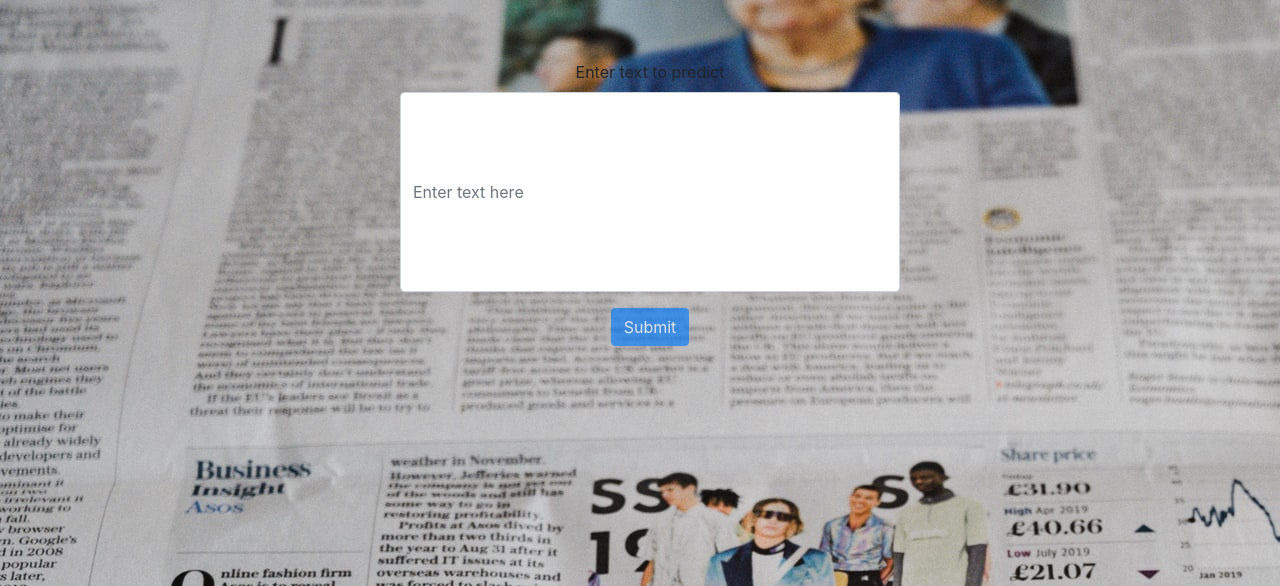
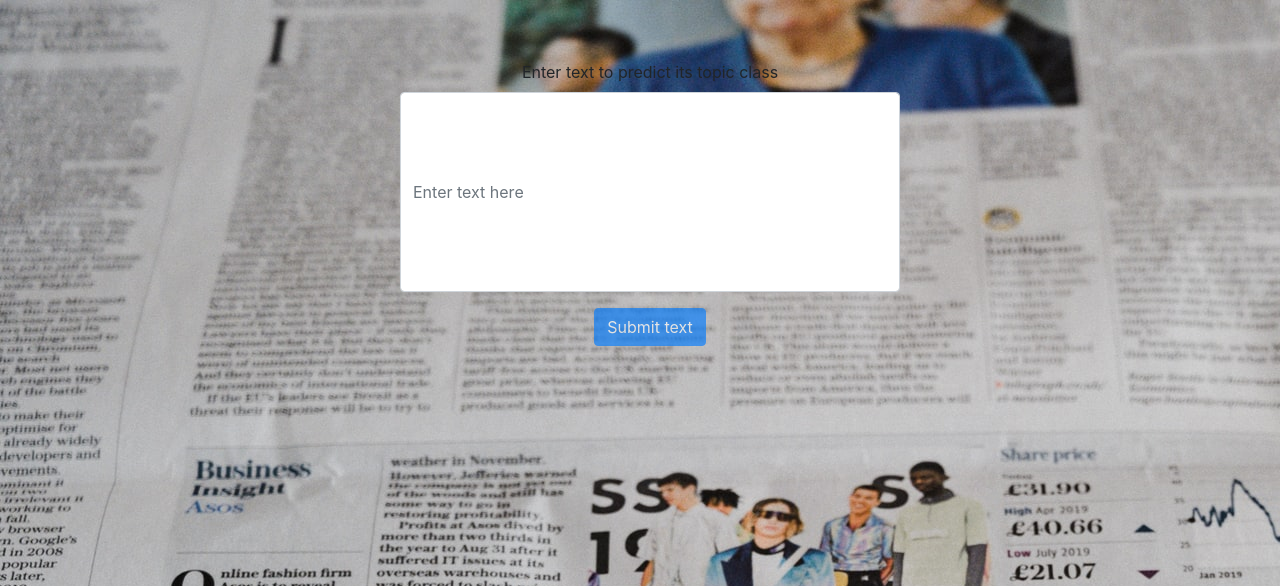
Before and after one commit to dataninjato/flask-ml-app, a Flask app: page / in a window 1280 px wide. Shown: the top 586 px of the page. Run offline with Flask 2, Linux system fonts and the light colour scheme; some libraries are stand-ins or nearby versions.

Commit message:
Update index.html

```diff
--- a/templates/index.html
+++ b/templates/index.html
@@ -20,11 +20,11 @@
 
     <form id="form" method="post" action="{{ url_for('Prediction') }}">
           <div class="form-group">
-            <label>Enter text to predict</label>
+            <label>Enter text to predict its topic class</label>
             <input name="text_field" id="text_field" style="height: 200px;" type="text" class="form-control" placeholder="Enter text here">
 
           </div>
-          <button id="button-a" type="submit" class="btn btn-primary">Submit</button>
+          <button id="button-a" type="submit" class="btn btn-primary">Submit text</button>
 
         </form>
 
```
